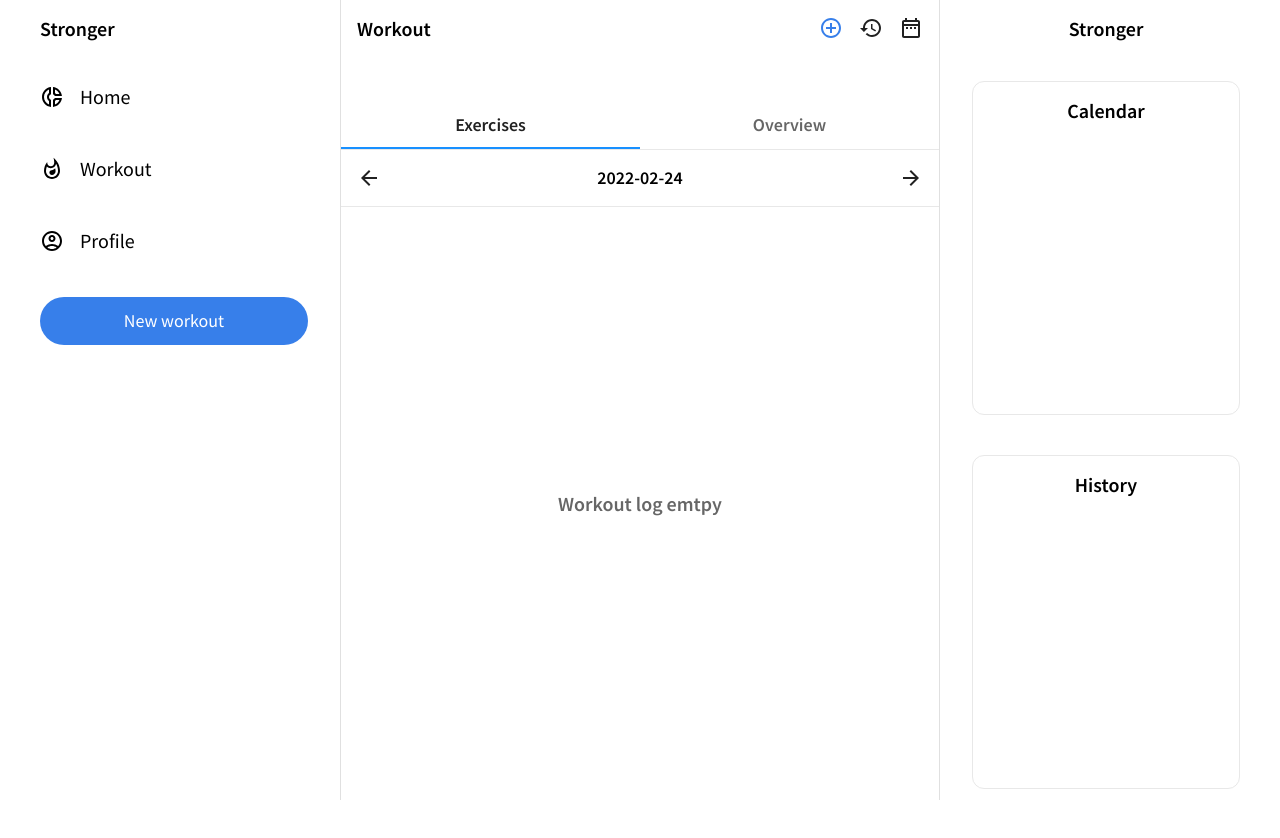
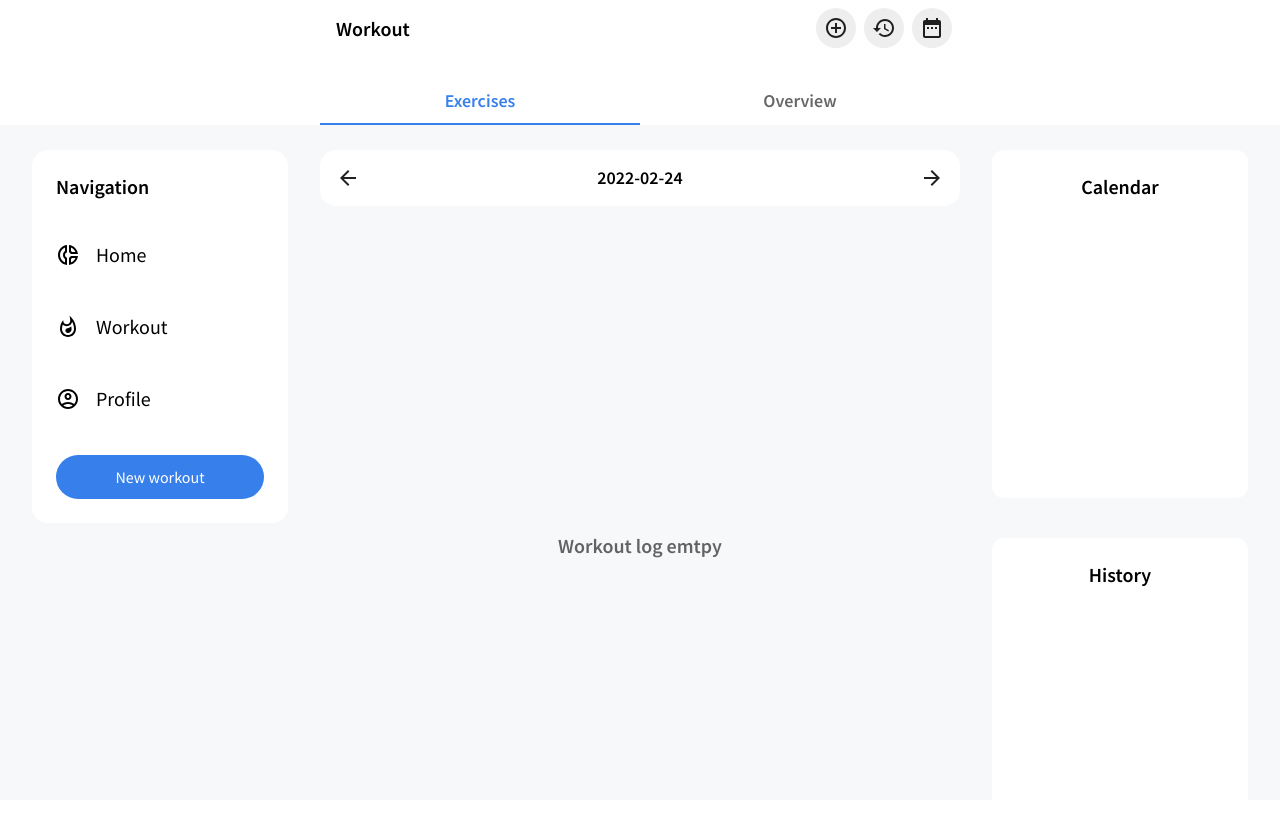
Before and after one commit to murtson/stronger-frontend, a React (Create React App) app: page /workout/exercises in a window 1280 px wide. Shown: the top 838 px of the page. Before the commit the page ends 800 px from the top, so only its background shows below. Built offline with nearby package versions, Linux system fonts and the light colour scheme.

Commit message:
More work on responsiveness. Especially on dekstop. Also started implementing  react-router

```diff
--- a/src/components/App.tsx
+++ b/src/components/App.tsx
@@ -8,7 +8,7 @@ import OverviewView from '../views/WorkoutPageViews/OverviewView/OverviewView';
 
 function App() {
   return (
-    <div className='App'>
+    <div className='App' style={{ backgroundColor: '#f7f8fa' }}>
       <Router>
         <Routes>
           <Route path='/*' element={<AppLayout />}>
--- a/src/components/Datepicker/DatePicker.tsx
+++ b/src/components/Datepicker/DatePicker.tsx
@@ -14,7 +14,10 @@ const Datepicker: React.FC = () => {
           xs: 0,
           md: 1,
         },
-        borderBottom: '1px solid #e8e8e8',
+        borderBottom: { xs: '1px solid #e8e8e8', md: 'none' },
+        backgroundColor: 'white',
+        borderRadius: { md: 4 },
+        marginTop: { md: '25px' },
       }}
     >
       <Grid
--- a/src/components/SideCalendar/SideCalendar.tsx
+++ b/src/components/SideCalendar/SideCalendar.tsx
@@ -5,11 +5,11 @@ function SideCalendar() {
   return (
     <Box
       sx={{
-        padding: 2,
+        padding: 3,
         borderRadius: 3,
         height: 300,
-        border: '1px solid #e8e8e8',
-        // boxShadow: '0px 4px 8px  rgba(0,0,0,0.2)',
+        backgroundColor: 'white',
+        // boxShadow: '0px 2px 4px  rgba(0,0,0,0.2)',
       }}
     >
       <Typography variant='h6' align='center' sx={{ fontWeight: 600, lineHeight: 1.25 }}>
--- a/src/components/SideHistory/SideHistory.tsx
+++ b/src/components/SideHistory/SideHistory.tsx
@@ -3,7 +3,16 @@ import { Box, Typography } from '@mui/material';
 
 function SideHistory() {
   return (
-    <Box sx={{ padding: 2, borderRadius: 3, height: 300, border: '1px solid #e8e8e8' }}>
+    <Box
+      sx={{
+        padding: 3,
+        borderRadius: 3,
+        height: 300,
+        // border: '1px solid #e8e8e8',
+        backgroundColor: 'white',
+        // boxShadow: '0px 4px 8px  rgba(0,0,0,0.2)',
+      }}
+    >
       <Typography variant='h6' align='center' sx={{ fontWeight: 600, lineHeight: 1.25 }}>
         History
       </Typography>
--- a/src/components/navigation/BottomNavbar/BottomNavbar.tsx
+++ b/src/components/navigation/BottomNavbar/BottomNavbar.tsx
@@ -1,19 +1,37 @@
-import React, { useState } from 'react';
+import React, { useState, useEffect } from 'react';
+import { useNavigate, useLocation } from 'react-router-dom';
 import { BottomNavigation, BottomNavigationAction } from '@mui/material';
 import DonutSmallOutlinedIcon from '@mui/icons-material/DonutSmallOutlined';
 import AccountCircleOutlinedIcon from '@mui/icons-material/AccountCircleOutlined';
 import WhatshotOutlinedIcon from '@mui/icons-material/WhatshotOutlined';
 
+type PageValues = 'home' | 'workout' | 'profile';
+type PageTabValues = 'stats' | 'exercises' | 'feed';
+
 const BottomNavbar: React.FC = () => {
-  const [value, setValue] = useState(0);
+  const [value, setValue] = useState('workout');
+  let navigate = useNavigate();
+  let location = useLocation();
+
+  useEffect(() => {
+    // Perhaps do something with Typescript?
+    const pathname = location.pathname.split('/');
+    setValue(pathname[1]);
+  }, [location]);
+
+  const handleChange = (event: React.SyntheticEvent, newValue: PageValues) => {
+    let subRoute: PageTabValues;
+    if (newValue === 'workout') subRoute = 'exercises';
+    else if (newValue === 'home') subRoute = 'stats';
+    else subRoute = 'feed';
+    navigate(`${newValue}/${subRoute}`);
+  };
 
   return (
     <BottomNavigation
       showLabels
       value={value}
-      onChange={(event, newValue) => {
-        setValue(newValue);
-      }}
+      onChange={handleChange}
       sx={{
         display: {
           xs: 'flex',
@@ -30,9 +48,9 @@ const BottomNavbar: React.FC = () => {
         maxWidth: 598,
       }}
     >
-      <BottomNavigationAction icon={<DonutSmallOutlinedIcon />} />
-      <BottomNavigationAction icon={<WhatshotOutlinedIcon />} />
-      <BottomNavigationAction icon={<AccountCircleOutlinedIcon />} />
+      <BottomNavigationAction icon={<DonutSmallOutlinedIcon />} value='home' />
+      <BottomNavigationAction icon={<WhatshotOutlinedIcon />} value='workout' />
+      <BottomNavigationAction icon={<AccountCircleOutlinedIcon />} value='profile' />
     </BottomNavigation>
   );
 };
--- a/src/components/navigation/SideNavbar/SideNavigation.tsx
+++ b/src/components/navigation/SideNavbar/SideNavigation.tsx
@@ -6,10 +6,19 @@ import WhatshotOutlinedIcon from '@mui/icons-material/WhatshotOutlined';
 
 const SideNavigation: React.FC = () => {
   return (
-    <Box sx={{ paddingRight: 4 }}>
-      <Stack spacing={5} sx={{ paddingTop: 2 }}>
+    <Box
+      sx={{
+        padding: 3,
+        marginRight: 4,
+        marginLeft: 4,
+        marginTop: { xs: '125px', md: '150px' },
+        backgroundColor: 'white',
+        borderRadius: 4,
+      }}
+    >
+      <Stack spacing={5} sx={{ paddingTop: 0 }}>
         <Typography variant='h6' sx={{ fontWeight: '600', lineHeight: 1.25 }}>
-          Stronger
+          Navigation
         </Typography>
         <Typography variant='h6' sx={{ fontWeight: '400', display: 'flex', alignItems: 'center' }}>
           <DonutSmallOutlinedIcon sx={{ marginRight: 2 }} /> Home
@@ -20,7 +29,7 @@ const SideNavigation: React.FC = () => {
         <Typography variant='h6' sx={{ fontWeight: '400', display: 'flex', alignItems: 'center' }}>
           <AccountCircleOutlinedIcon sx={{ marginRight: 2 }} /> Profile
         </Typography>
-        <Button variant='contained' sx={{ borderRadius: 10, height: 48, fontSize: 18 }}>
+        <Button variant='contained' sx={{ borderRadius: 10, fontSize: 16 }}>
           New workout
         </Button>
       </Stack>
--- a/src/components/navigation/WorkoutHeader/WorkoutHeader.tsx
+++ b/src/components/navigation/WorkoutHeader/WorkoutHeader.tsx
@@ -1,20 +1,28 @@
-import React, { useState } from 'react';
+import React, { useState, useEffect } from 'react';
+import { useNavigate, useLocation } from 'react-router-dom';
 import { Box, Tab, Tabs, Grid, Typography, IconButton } from '@mui/material';
 import { styled } from '@mui/material/styles';
-import HistoryOutlinedIcon from '@mui/icons-material/HistoryOutlined';
+import HistoryIcon from '@mui/icons-material/History';
 import DateRangeOutlinedIcon from '@mui/icons-material/DateRangeOutlined';
 import AddCircleOutlineOutlinedIcon from '@mui/icons-material/AddCircleOutlineOutlined';
+import AddCircleIcon from '@mui/icons-material/AddCircle';
+import AccessTimeFilledIcon from '@mui/icons-material/AccessTimeFilled';
+import DateRangeIcon from '@mui/icons-material/DateRange';
 
-const AntTabs = styled(Tabs)({
+const AntTabs = styled(Tabs)(({ theme }) => ({
   borderBottom: '1px solid #e8e8e8',
+  [theme.breakpoints.up('md')]: {
+    borderBottom: 'none',
+  },
 
   '& .MuiTabs-indicator': {
-    backgroundColor: '#1890ff',
+    backgroundColor: 'primary.main',
     height: 2,
   },
-});
+}));
 
-const AntTab = styled((props: { label: string }) => <Tab {...props} />)(({ theme }) => ({
+const AntTab = styled((props: { label: string; value: string }) => <Tab {...props} />)(
+  ({ theme }) => ({
     fontSize: 18,
     textTransform: 'none',
     [theme.breakpoints.down('md')]: {
@@ -23,22 +31,40 @@ const AntTab = styled((props: { label: string }) => <Tab {...props} />)(({ theme
     fontWeight: 600,
     color: theme.palette.text.secondary,
     '&.Mui-selected': {
-    color: theme.palette.text.primary,
+      // color: theme.palette.text.primary,
     },
     '&.Mui-focusVisible': {
       backgroundColor: '#d1eaff',
     },
-}));
+  })
+);
 
 const WorkoutHeader: React.FC = () => {
-  const [value, setValue] = useState(0);
+  const [value, setValue] = useState('exercises');
+  let navigate = useNavigate();
+  let location = useLocation();
 
-  const handleChange = (event: React.SyntheticEvent, newValue: number) => {
-    setValue(newValue);
+  useEffect(() => {
+    // Perhaps do something with Typescript?
+    const pathname = location.pathname.split('/');
+    const isInvalidPathNames = pathname[2] !== 'exercises' && pathname[2] !== 'overview';
+    if (!pathname[2] || isInvalidPathNames) return;
+    setValue(pathname[2]);
+  }, [location]);
+
+  const handleChange = (event: React.SyntheticEvent, newValue: string) => {
+    navigate(newValue);
   };
 
   return (
-    <Box sx={{ height: { xs: 100, sm: 125, md: 150 }, display: 'flex', flexDirection: 'column' }}>
+    <Box
+      sx={{
+        height: { xs: 105, md: 125 },
+        display: 'flex',
+        flexDirection: 'column',
+        backgroundColor: 'white',
+      }}
+    >
       <Grid container sx={{ flex: 1 }}>
         <Grid
           item
@@ -51,7 +77,7 @@ const WorkoutHeader: React.FC = () => {
         >
           <Typography
             variant='h6'
-            sx={{ fontWeight: 600, lineHeight: 1.25, paddingTop: { xs: 1, sm: 2 } }}
+            sx={{ fontWeight: 600, lineHeight: 1.25, paddingTop: { xs: 2, sm: 2 } }}
           >
             Workout
           </Typography>
@@ -63,24 +89,24 @@ const WorkoutHeader: React.FC = () => {
             display: 'flex',
             alignItems: 'flex-start',
             justifyContent: 'flex-end',
-            paddingTop: { sm: 1 },
+            paddingTop: { xs: 1 },
             paddingRight: 1,
           }}
         >
-          <IconButton sx={{ color: 'primary.main' }}>
+          <IconButton sx={{ color: 'text.primary', backgroundColor: '#eeeeee', marginLeft: 1 }}>
             <AddCircleOutlineOutlinedIcon />
           </IconButton>
-          <IconButton sx={{ color: 'text.primary' }}>
-            <HistoryOutlinedIcon />
+          <IconButton sx={{ color: 'text.primary', backgroundColor: '#eeeeee', marginLeft: 1 }}>
+            <HistoryIcon />
           </IconButton>
-          <IconButton sx={{ color: 'text.primary' }}>
-            <DateRangeOutlinedIcon />
+          <IconButton sx={{ color: 'text.primary', backgroundColor: '#eeeeee', marginLeft: 1 }}>
+            <DateRangeIcon />
           </IconButton>
         </Grid>
       </Grid>
       <AntTabs value={value} onChange={handleChange} centered variant='fullWidth'>
-        <AntTab label='Exercises' />
-        <AntTab label='Overview' />
+        <AntTab label='Exercises' value='exercises' />
+        <AntTab label='Overview' value='overview' />
       </AntTabs>
     </Box>
   );
--- a/src/layout/AppLayout/AppLayout.tsx
+++ b/src/layout/AppLayout/AppLayout.tsx
@@ -1,4 +1,4 @@
-import { Grid, Stack, Typography } from '@mui/material';
+import { Grid, Stack, Typography, Box } from '@mui/material';
 import { Outlet } from 'react-router-dom';
 import React from 'react';
 
@@ -9,9 +9,23 @@ import SideHistory from '../../components/SideHistory/SideHistory';
 
 const AppLayout: React.FC = () => {
   return (
+    <>
+      <Box
+        sx={{
+          display: {
+            xs: 'none',
+            md: 'block',
+          },
+          width: '100%',
+          backgroundColor: 'white',
+          height: 125,
+          position: 'absolute',
+          // borderBottom: '1px solid #e8e8e8',
+        }}
+      ></Box>
       <Grid
         container
-      maxWidth='lg'
+        maxWidth='xl'
         sx={{
           position: 'relative',
           height: '100vh',
@@ -29,27 +43,32 @@ const AppLayout: React.FC = () => {
           md={6}
           sx={{
             display: 'flex',
-          borderLeftWidth: { xs: 0, sm: '1px' },
-          borderLeftStyle: 'solid',
-          borderLeftColor: 'divider',
-          borderRightWidth: { xs: 0, sm: '1px' },
-          borderRightStyle: 'solid',
-          borderRightColor: 'divider',
+            // borderLeftWidth: { xs: 0, sm: '1px' },
+            // borderLeftStyle: 'solid',
+            // borderLeftColor: 'divider',
+            // borderRightWidth: { xs: 0, sm: '1px' },
+            // borderRightStyle: 'solid',
+            // borderRightColor: 'divider',
           }}
         >
           <Outlet />
           <BottomNavbar />
         </Grid>
         <Grid item lg={3} sx={{ display: { xs: 'none', lg: 'block' } }}>
-        <Stack spacing={5} sx={{ paddingLeft: 4, paddingTop: 2 }}>
-          <Typography variant='h6' align='center' sx={{ fontWeight: '600', lineHeight: 1.25 }}>
-            Stronger
-          </Typography>
+          <Stack
+            spacing={5}
+            sx={{
+              marginLeft: 4,
+              marginRight: 4,
+              marginTop: { xs: '125px', md: '150px' },
+            }}
+          >
             <SideCalendar />
             <SideHistory />
           </Stack>
         </Grid>
       </Grid>
+    </>
   );
 };
 
--- a/src/views/WorkoutPageViews/ExercisesView/ExercisesView.tsx
+++ b/src/views/WorkoutPageViews/ExercisesView/ExercisesView.tsx
@@ -2,7 +2,14 @@ import { Box, Typography } from '@mui/material';
 
 function ExercisesView() {
   return (
-    <Box sx={{ flex: 1, display: 'flex', alignItems: 'center', justifyContent: 'center' }}>
+    <Box
+      sx={{
+        flex: 1,
+        display: 'flex',
+        alignItems: 'center',
+        justifyContent: 'center',
+      }}
+    >
       <Typography variant='h6' sx={{ fontWeight: 600, color: 'text.secondary' }}>
         Workout log emtpy
       </Typography>
```
Lines whose indentation alone changed are shown as unchanged.
